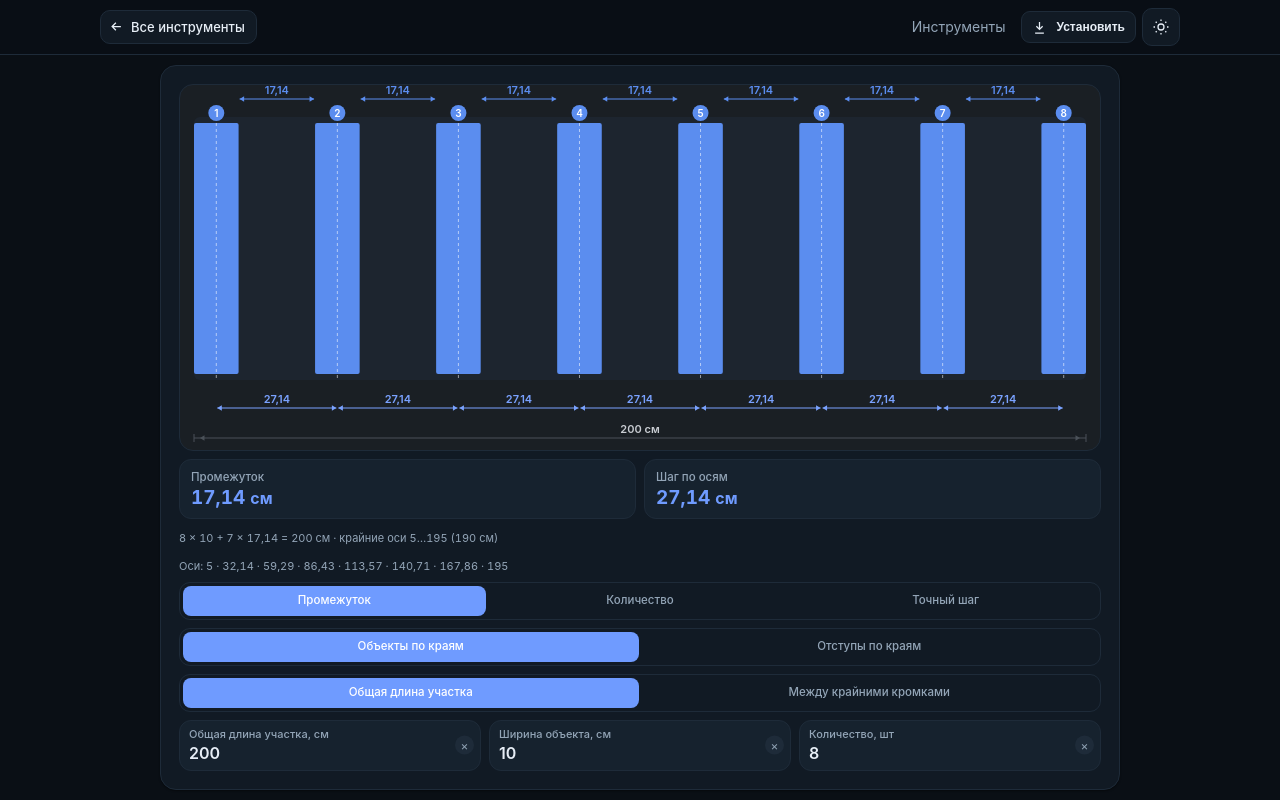
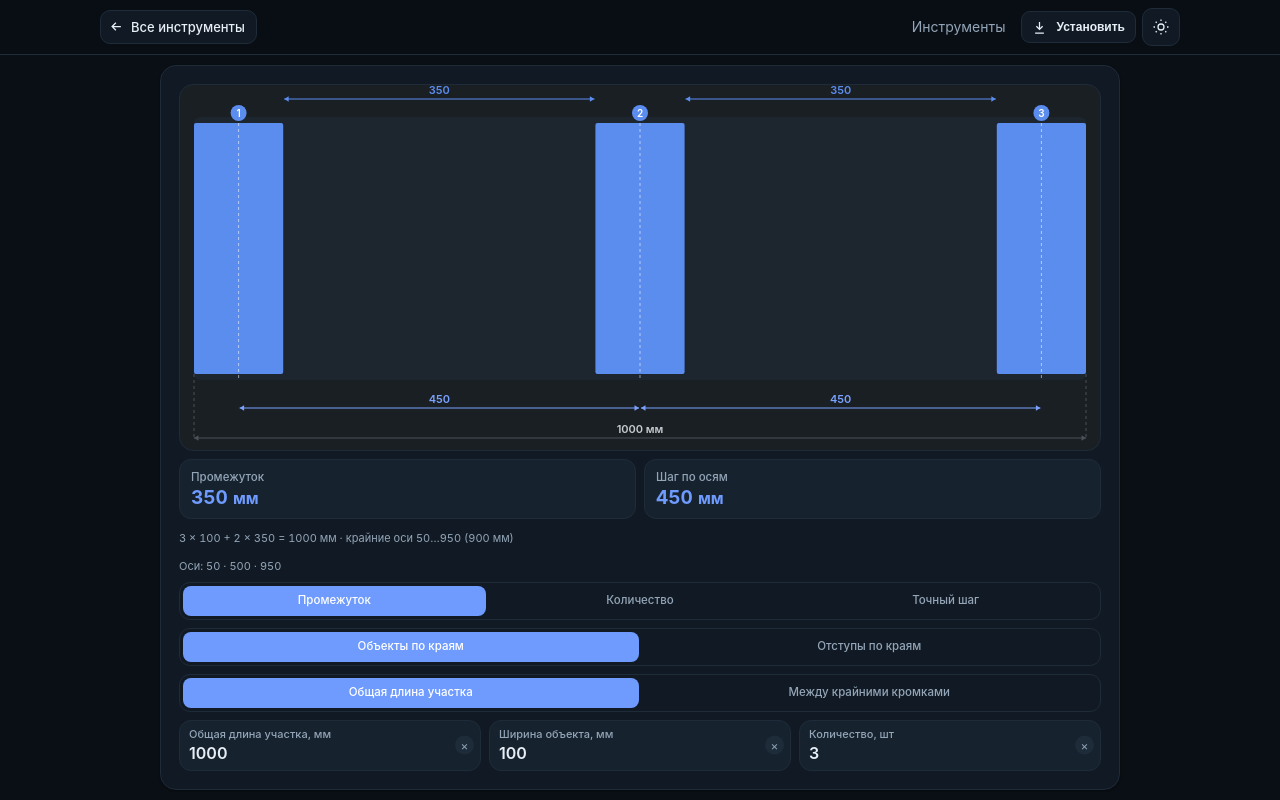
Before and after one commit to nikolarsen/nikolarsen.github.io, a plain HTML site: page tools/layout.html in a window 1280 px wide. Drawn offline with Linux system fonts and the light colour scheme.

Commit message:
Раскладка: новая версия — миллиметры, размеры «между кромками», новая отрисовка

```diff
--- a/index.html
+++ b/index.html
@@ -12,7 +12,7 @@
 <link rel="manifest" href="manifest.webmanifest">
 <link rel="icon" href="assets/icons/favicon-32.png" sizes="32x32">
 <link rel="apple-touch-icon" href="assets/icons/apple-touch-icon.png">
-<link rel="stylesheet" href="assets/style.css?v=20261125q">
+<link rel="stylesheet" href="assets/style.css?v=20261126a">
 <meta property="og:type" content="website">
 <meta property="og:title" content="Строительные web-инструменты">
 <meta property="og:description" content="Калькуляторы для стройки: плитка, обои, бетон. Офлайн, без регистрации.">
@@ -157,6 +157,6 @@
   </div>
 </footer>
 
-<script src="assets/app.js?v=20261125q" defer></script>
+<script src="assets/app.js?v=20261126a" defer></script>
 </body>
 </html>
--- a/sw.js
+++ b/sw.js
@@ -1,6 +1,6 @@
 /* Service worker: кэш «сначала своё, потом обновление в фоне».
    Меняете файлы на сайте — поднимите VERSION, старая копия заменится при следующем открытии. */
-const VERSION = 'v14-2026-11-25';
+const VERSION = 'v15-2026-11-26';
 const CACHE = 'stroy-' + VERSION;
 
 const SHELL = [
--- a/tools/layout.html
+++ b/tools/layout.html
@@ -9,7 +9,7 @@
 <link rel="manifest" href="manifest-layout.webmanifest">
 <link rel="icon" href="../assets/icons/favicon-32.png" sizes="32x32">
 <link rel="apple-touch-icon" href="../assets/icons/apple-touch-icon.png">
-<link rel="stylesheet" href="../assets/style.css?v=20261125q">
+<link rel="stylesheet" href="../assets/style.css?v=20261126a">
 <style>
   .tp { --tp-accent: #2f6fe0; --tp-accent-2: #4d86ea; --tp-canvas: #1a1f24; }
   :root[data-theme="dark"] .tp { --tp-accent: #6f9bff; --tp-accent-2: #94b4ff; }
@@ -138,19 +138,19 @@
 
       <div class="tp-inputs">
         <div class="tp-field">
-          <label id="label-1">Длина участка, см</label>
-          <input id="in-total" type="text" inputmode="decimal" value="200">
+          <label id="label-1">Длина участка, мм</label>
+          <input id="in-total" type="text" inputmode="decimal" value="1000">
           <button type="button" class="tp-clear clear-btn" data-target="in-total" aria-label="Очистить">×</button>
         </div>
         <div class="tp-field">
-          <label>Ширина объекта, см</label>
-          <input id="in-width" type="text" inputmode="decimal" value="10">
+          <label>Ширина объекта, мм</label>
+          <input id="in-width" type="text" inputmode="decimal" value="100">
           <button type="button" class="tp-clear clear-btn" data-target="in-width" aria-label="Очистить">×</button>
         </div>
         <div class="tp-field">
           <label id="label-3">Количество, шт</label>
-          <input id="in-count" type="text" inputmode="numeric" value="8">
-          <input id="in-gap" type="text" inputmode="decimal" value="60" style="display:none">
+          <input id="in-count" type="text" inputmode="numeric" value="3">
+          <input id="in-gap" type="text" inputmode="decimal" value="300" style="display:none">
           <button type="button" class="tp-clear clear-btn" id="clear-3" data-target="in-count" aria-label="Очистить">×</button>
         </div>
       </div>
@@ -158,7 +158,7 @@
   </div>
 </main>
 
-<script src="../assets/app.js?v=20261125q" defer></script>
+<script src="../assets/app.js?v=20261126a" defer></script>
 <script>
 (function(){
   "use strict";
@@ -217,6 +217,38 @@
     c.fill();
   }
 
+  function drawDim(c, x1, x2, y, label, color, dashTopY) {
+    c.save();
+    c.strokeStyle = color;
+    c.lineWidth = 1;
+
+    if (dashTopY !== null) {
+      c.setLineDash([3,3]);
+      c.beginPath();
+      c.moveTo(x1, dashTopY);
+      c.lineTo(x1, y);
+      c.moveTo(x2, dashTopY);
+      c.lineTo(x2, y);
+      c.stroke();
+      c.setLineDash([]);
+    }
+
+    c.beginPath();
+    c.moveTo(x1, y);
+    c.lineTo(x2, y);
+    c.stroke();
+
+    drawArrow(c, x1, y, 1, color);
+    drawArrow(c, x2, y, -1, color);
+
+    c.fillStyle = '#c8ccd2';
+    c.font = '600 11px -apple-system, system-ui, sans-serif';
+    c.textAlign = 'center';
+    c.textBaseline = 'bottom';
+    c.fillText(label + ' мм', (x1 + x2)/2, y - 3);
+    c.restore();
+  }
+
   function applyModeVisibility(){
     if(calcMode === 'gap'){
       label3.textContent = 'Количество, шт';
@@ -224,7 +256,7 @@
       inGap.style.display = 'none';
       clear3.dataset.target = 'in-count';
     } else {
-      label3.textContent = 'Промежуток, см';
+      label3.textContent = 'Промежуток, мм';
       inCount.style.display = 'none';
       inGap.style.display = '';
       clear3.dataset.target = 'in-gap';
@@ -234,16 +266,12 @@
 
     if(calcMode === 'exact'){
       label1.textContent = (boundsMode === 'between')
-        ? 'Между внутр. кромками, см'
-        : 'Общая длина, см';
-    } else if(edgeMode === 'edges'){
-      label1.textContent = (boundsMode === 'between')
-        ? 'Между крайними кромками, см'
-        : 'Общая длина участка, см';
+        ? 'Между внутр. кромками, мм'
+        : 'Общая длина, мм';
+    } else if(boundsMode === 'between'){
+      label1.textContent = 'Между внутренними кромками, мм';
     } else {
-      label1.textContent = (boundsMode === 'between')
-        ? 'Между внутр. кромками, см'
-        : 'Общая длина участка, см';
+      label1.textContent = 'Общая длина участка, мм';
     }
   }
 
@@ -330,19 +358,11 @@
         gap = free / gc;
         total = inputLen;
       } else {
-        if(edgeMode === 'edges'){
-          if(count < 2) return {ok:false, msg:'Нужно ≥ 2 объектов'};
-          var free1 = inputLen - count * width;
-          if(free1 < 0) return {ok:false, msg:'Объекты не помещаются'};
-          gap = free1 / (count - 1);
-          total = inputLen + 2 * gap;
-        } else {
-          if(count < 2) return {ok:false, msg:'Нужно ≥ 2 объектов'};
-          total = inputLen + 2 * width;
-          var free2 = total - count * width;
-          if(free2 < 0) return {ok:false, msg:'Объекты не помещаются'};
-          gap = free2 / (count - 1);
-        }
+        if(count < 2) return {ok:false, msg:'Нужно ≥ 2 объектов'};
+        var free1 = inputLen - (count - 2) * width;
+        if(free1 < 0) return {ok:false, msg:'Объекты не помещаются'};
+        gap = free1 / (count - 1);
+        total = (edgeMode === 'edges') ? (count * width + (count + 1) * gap) : (count * width + (count - 1) * gap);
       }
 
       var L1 = buildLayout(total, width, count, gap, edgeMode);
@@ -360,15 +380,11 @@
           ? (inputLen - requestedGap) / (width + requestedGap)
           : (inputLen + requestedGap) / (width + requestedGap);
       } else {
-        if(edgeMode === 'edges'){
-          Nf = (inputLen + requestedGap) / (width + requestedGap);
-        } else {
-          total = inputLen + 2 * width;
-          Nf = (total + requestedGap) / (width + requestedGap);
-        }
+        Nf = (inputLen + requestedGap + 2 * width) / (width + requestedGap);
       }
       if(Nf < 1) return {ok:false, msg:'Не помещается ни один объект'};
       count = Math.round(Nf);
+      if(bMode === 'between' && count < 2) count = 2;
       if(count < 1) count = 1;
 
       if(bMode === 'total'){
@@ -376,13 +392,8 @@
         gap = gc2 > 0 ? (inputLen - count * width) / gc2 : 0;
         total = inputLen;
       } else {
-        if(edgeMode === 'edges'){
-          if(count < 2){ gap = 0; total = count * width; }
-          else { gap = (inputLen - count * width) / (count - 1); total = inputLen + 2 * gap; }
-        } else {
-          if(count < 2){ gap = 0; total = count * width; }
-          else { gap = (total - count * width) / (count - 1); }
-        }
+        gap = (inputLen - (count - 2) * width) / (count - 1);
+        total = (edgeMode === 'edges') ? (count * width + (count + 1) * gap) : (count * width + (count - 1) * gap);
       }
       if(gap < 0) return {ok:false, msg:'При таком промежутке не помещается'};
 
@@ -390,7 +401,7 @@
       objStartCm = L2.objStart;
       gapCm = L2.gaps;
     }
-    else { // exact
+    else {
       requestedGap = parseNum(inGap.value);
       if(!isFinite(requestedGap)) return {ok:false, msg:'Введите промежуток'};
       if(requestedGap <= 0) return {ok:false, msg:'Промежуток > 0'};
@@ -466,10 +477,10 @@
 
   function bModeText(r){
     if(r.bMode !== 'between') return '';
-    if(r.edgeMode === 'edges' && !r.exact){
-      return '  ·  между крайними ' + fmt(r.inputLen) + ' см';
+    if(r.exact){
+      return '  ·  между внутр. кромками ' + fmt(r.inputLen) + ' мм';
     }
-    return '  ·  между внутр. кромками ' + fmt(r.inputLen) + ' см';
+    return '  ·  между внутренними кромками ' + fmt(r.inputLen) + ' мм';
   }
 
   function update(){
@@ -487,44 +498,47 @@
       }
 
       if(calcMode === 'gap'){
-        outMain.innerHTML = fmt(r.gap) + ' <small>см</small>';
+        outMain.innerHTML = fmt(r.gap) + ' <small>мм</small>';
       } else {
         outMain.innerHTML = String(r.count) + ' <small>шт</small>';
       }
-      outPitch.innerHTML = fmt(r.pitch) + ' <small>см</small>';
+      outPitch.innerHTML = fmt(r.pitch) + ' <small>мм</small>';
 
       var s;
       if(r.exact){
         if(r.count === 1){
           s = '1 × ' + fmt(r.width) + ' = ' + fmt(r.width) +
-              ' см  ·  по центру ' + fmt(r.total) + ' см';
+              ' мм  ·  по центру ' + fmt(r.total) + ' мм';
         } else if(r.count === 2){
           s = '2 × ' + fmt(r.width) + ' + ' + fmt(r.lastGap) +
-              ' = ' + fmt(r.total) + ' см';
-          s += '  ·  промежуток ' + fmt(r.lastGap) + ' см';
+              ' = ' + fmt(r.total) + ' мм';
+          s += '  ·  промежуток ' + fmt(r.lastGap) + ' мм';
         } else {
           s = r.count + ' × ' + fmt(r.width) +
               ' + ' + (r.count-2) + ' × ' + fmt(r.gap) +
               ' + ' + fmt(r.lastGap) +
-              ' = ' + fmt(r.total) + ' см';
-          s += '  ·  последний промежуток ' + fmt(r.lastGap) + ' см';
+              ' = ' + fmt(r.total) + ' мм';
+          s += '  ·  последний промежуток ' + fmt(r.lastGap) + ' мм';
         }
       } else {
         var gc = (r.edgeMode === 'edges') ? r.count + 1 : r.count - 1;
         s = r.count + ' × ' + fmt(r.width) +
             ' + ' + gc + ' × ' + fmt(r.gap) +
-            ' = ' + fmt(r.total) + ' см';
+            ' = ' + fmt(r.total) + ' мм';
         if(r.requestedGap !== null){
-          s += '  ·  задан ' + fmt(r.requestedGap) + ' см';
+          s += '  ·  задан ' + fmt(r.requestedGap) + ' мм';
           if(Math.abs(r.gap - r.requestedGap) > 0.01){
             s += ' (факт ' + fmt(r.gap) + ')';
-            var alt = (r.gap > r.requestedGap) ? r.count - 1 : r.count + 1;
+            var alt = (r.gap > r.requestedGap) ? r.count + 1 : r.count - 1;
             if(alt >= 1){
-              var altGc = (r.edgeMode === 'edges') ? alt + 1 : alt - 1;
-              if(altGc > 0){
-                var altGap = (r.total - alt*r.width) / altGc;
-                if(altGap > 0) s += '  ·  ' + alt + ' шт → ' + fmt(altGap) + ' см';
+              var altGap;
+              if(r.bMode === 'total'){
+                var altDen = (r.edgeMode === 'edges') ? alt + 1 : alt - 1;
+                if(altDen > 0) altGap = (r.inputLen - alt * r.width) / altDen;
+              } else {
+                if(alt >= 2) altGap = (r.inputLen - (alt - 2) * r.width) / (alt - 1);
               }
+              if(altGap > 0) s += '  ·  ' + alt + ' шт → ' + fmt(altGap) + ' мм';
             }
           } else {
             s += ' (точно)';
@@ -536,7 +550,7 @@
 
       if(r.count > 1){
         s += '  ·  крайние оси ' + fmt(r.axisCm[0]) + '…' + fmt(r.axisCm[r.count-1]) +
-             ' (' + fmt(r.axesSpan) + ' см)';
+             ' (' + fmt(r.axesSpan) + ' мм)';
       } else if(r.count === 1){
         s += '  ·  ось ' + fmt(r.axisCm[0]);
       }
@@ -546,7 +560,7 @@
         outAxes.textContent = 'Оси: ' + r.axisCm.map(fmt).join(' · ');
       } else {
         outAxes.textContent = 'Оси: ' + fmt(r.axisCm[0]) + ' … ' + fmt(r.axisCm[r.count-1]) +
-          '  (шаг ' + fmt(r.pitch) + ' см)';
+          '  (шаг ' + fmt(r.pitch) + ' мм)';
       }
 
       lastError = '';
@@ -589,9 +603,21 @@
     var gapDimY   = 14;
     var axisNumY  = 28;
     var objTop    = 38;
-    var totalDimY = H - 12;
-    var pitchDimY = totalDimY - 30;
-    var objBot    = pitchDimY - 34;
+
+    var dimColor = '#4a5158';
+    var yBase = H - 12;
+    var yPitch, yInner, yFull;
+
+    if (r.bMode === 'between' && r.count >= 2) {
+      yFull  = yBase;
+      yInner = yBase - 24;
+      yPitch = yInner - 30;
+    } else {
+      yFull  = yBase;
+      yPitch = yFull - 30;
+    }
+
+    var objBot = yPitch - 34;
     if(objBot < objTop + 20) objBot = objTop + 20;
 
     ctx.fillStyle = 'rgba(91,141,239,0.06)';
@@ -678,30 +704,26 @@
       var distCm = r.axisCm[p+1] - r.axisCm[p];
       var distPx = distCm * scale;
       ctx.beginPath();
-      ctx.moveTo(xa + 1, pitchDimY);
-      ctx.lineTo(xb - 1, pitchDimY);
+      ctx.moveTo(xa + 1, yPitch);
+      ctx.lineTo(xb - 1, yPitch);
       ctx.stroke();
-      drawArrow(ctx, xa + 1, pitchDimY, 1, '#7aa2ff');
-      drawArrow(ctx, xb - 1, pitchDimY, -1, '#7aa2ff');
+      drawArrow(ctx, xa + 1, yPitch, 1, '#7aa2ff');
+      drawArrow(ctx, xb - 1, yPitch, -1, '#7aa2ff');
       if(distPx >= 40 || p === 0){
-        ctx.fillText(fmt(distCm), (xa + xb)/2, pitchDimY - 3);
+        ctx.fillText(fmt(distCm), (xa + xb)/2, yPitch - 3);
       }
     }
 
-    var x1 = padL, x2 = padL + availW;
-    ctx.strokeStyle = '#4a5158';
-    ctx.beginPath();
-    ctx.moveTo(x1, totalDimY); ctx.lineTo(x2, totalDimY);
-    ctx.moveTo(x1, totalDimY - 4); ctx.lineTo(x1, totalDimY + 4);
-    ctx.moveTo(x2, totalDimY - 4); ctx.lineTo(x2, totalDimY + 4);
-    ctx.stroke();
-    drawArrow(ctx, x1 + 6, totalDimY, 1, '#4a5158');
-    drawArrow(ctx, x2 - 6, totalDimY, -1, '#4a5158');
-    ctx.fillStyle = '#c8ccd2';
-    ctx.font = '600 11px -apple-system, system-ui, sans-serif';
-    ctx.textAlign = 'center';
-    ctx.textBaseline = 'bottom';
-    ctx.fillText(fmt(r.total) + ' см', (x1 + x2)/2, totalDimY - 3);
+    if (r.bMode === 'between' && r.count >= 2) {
+      var innerL = padL + (r.objStartCm[0] + r.width) * scale;
+      var innerR = padL + r.objStartCm[r.count - 1] * scale;
+      var innerVal = r.objStartCm[r.count - 1] - (r.objStartCm[0] + r.width);
+
+      drawDim(ctx, innerL, innerR, yInner, fmt(innerVal), dimColor, objBot);
+      drawDim(ctx, padL, padL + availW, yFull, fmt(r.total), dimColor, objTop - 6);
+    } else {
+      drawDim(ctx, padL, padL + availW, yFull, fmt(r.total), dimColor, objBot);
+    }
   }
 
   inTotal.addEventListener('input', update);
```
Also changed, not shown: tools/concrete.html (+2 -2 lines), tools/paint.html (+2 -2 lines), tools/tile.html (+2 -2 lines), tools/wallpaper.html (+2 -2 lines).
